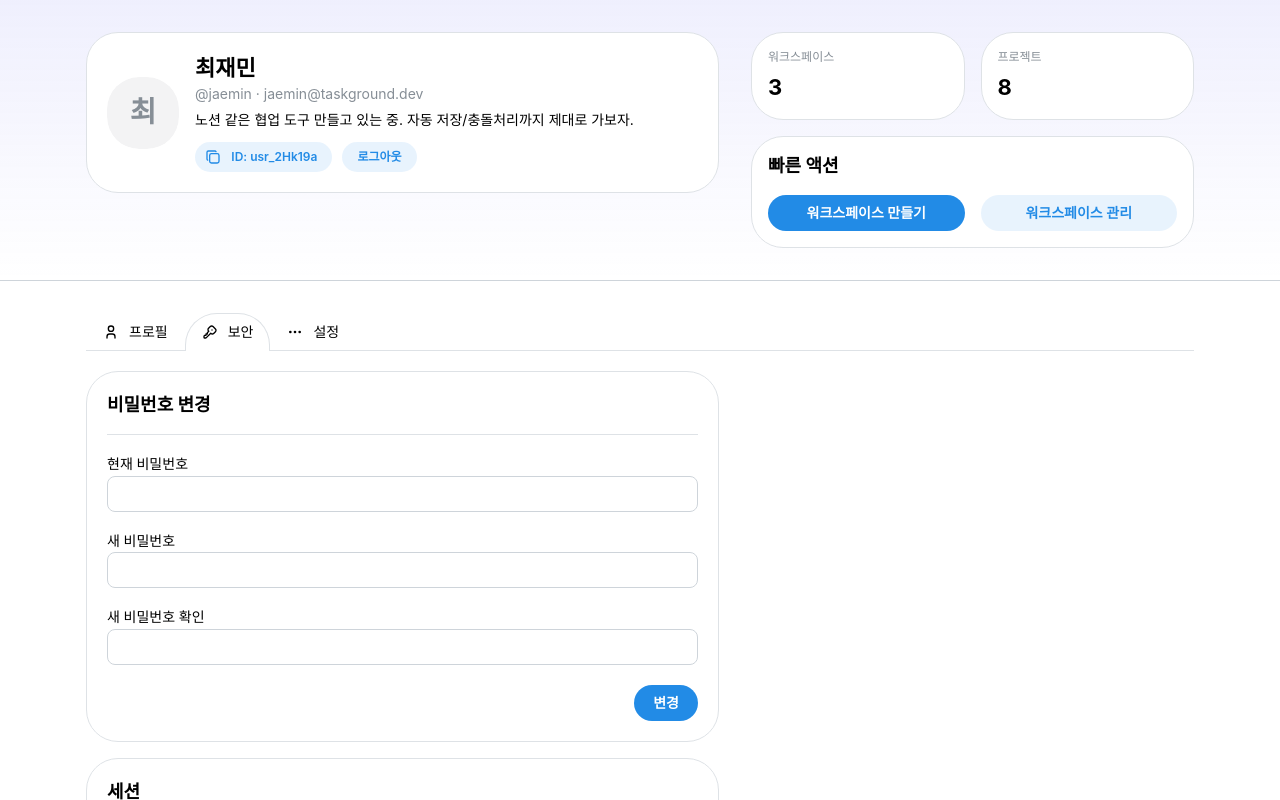
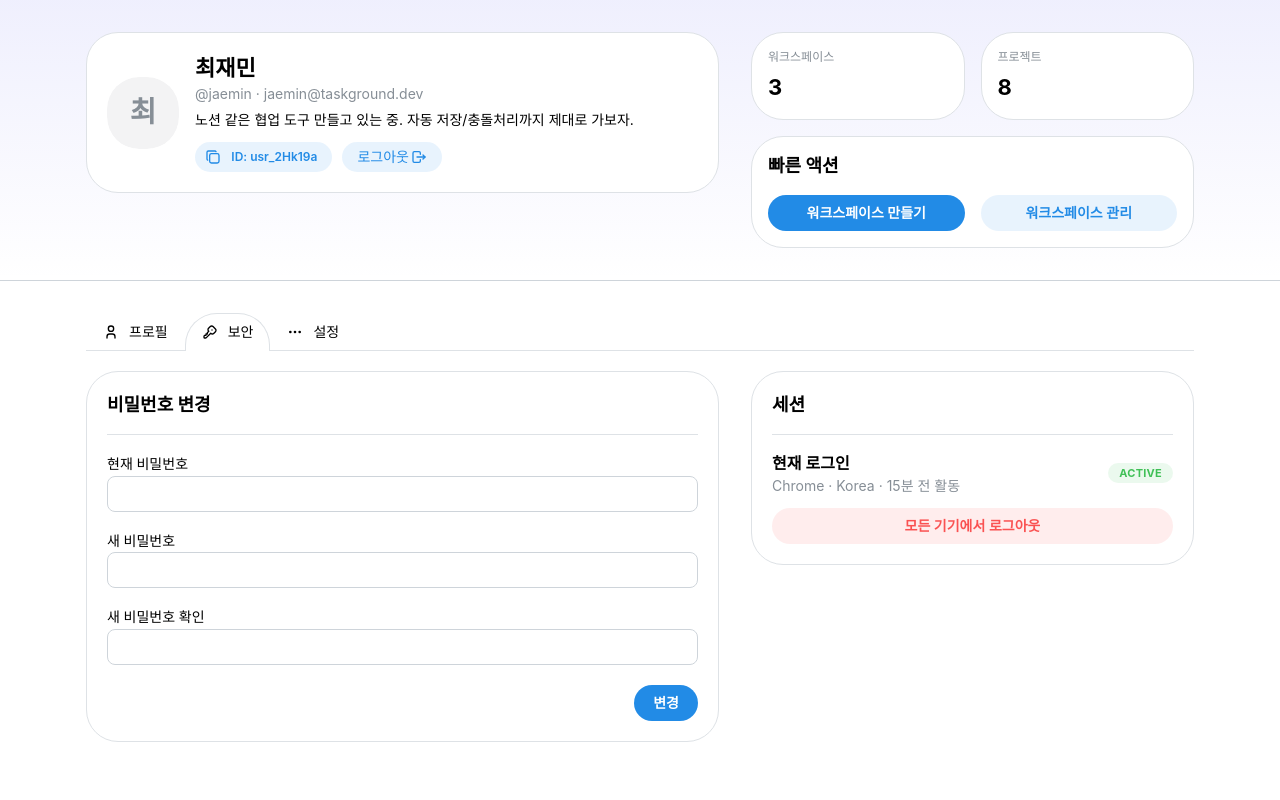
Before and after one commit to Choi-jae-min/TaskGround, a Next.js app: page /auth/mypage in a window 1280 px wide. Both pictures are taken after a click on the tab "보안". Built offline with nearby package versions, Linux system fonts and the light colour scheme.

Commit message:
feat : mypage UI

```diff
--- a/src/app/auth/mypage/page.tsx
+++ b/src/app/auth/mypage/page.tsx
@@ -11,7 +11,6 @@ import {
     Divider,
     Grid,
     Group,
-    SegmentedControl,
     Stack,
     Switch,
     Text,
@@ -19,14 +18,11 @@ import {
     Textarea,
     Title,
     Tabs,
-    Progress,
-    ActionIcon,
-    Menu,
     SimpleGrid,
     CopyButton,
     Tooltip,
 } from '@mantine/core';
-import { IconDots, IconLogout, IconCopy, IconCheck, IconKey, IconBell, IconUser } from '@tabler/icons-react';
+import { IconDots, IconCopy,IconLogout, IconCheck, IconKey, IconBell, IconUser } from '@tabler/icons-react';
 import {useRouter} from "next/navigation";
 
 type MyPageUser = {
@@ -218,7 +214,10 @@ export default function MyPage() {
                                                     onClick={() => {}}
                                                     size="xs"
                                                 >
-                                                    로그아웃
+                                                    <Text size="sm" mr={2}>
+                                                        로그아웃
+                                                    </Text>
+                                                    <IconLogout size={16} />
                                                 </Button>
                                             </Group>
                                         </Box>
@@ -344,7 +343,7 @@ export default function MyPage() {
 
                     {/* Security */}
                     <Tabs.Panel value="security" pt="lg">
-                        <Grid gutter="xl">
+                        <Grid gutter="xl" >
                             <Grid.Col span={{ base: 12, md: 7 }}>
                                 <Card withBorder radius="xl" p="lg">
                                     <SectionHeader title="비밀번호 변경" />
@@ -364,8 +363,10 @@ export default function MyPage() {
                                         <Button radius="xl">변경</Button>
                                     </Group>
                                 </Card>
+                            </Grid.Col>
 
-                                <Card withBorder radius="xl" p="lg" mt="md">
+                            <Grid.Col span={{ base: 12, md: 5 }}>
+                                <Card withBorder radius="xl" p="lg">
                                     <SectionHeader title="세션" />
                                     <Divider my="md" />
                                     <Stack gap="sm">
```
